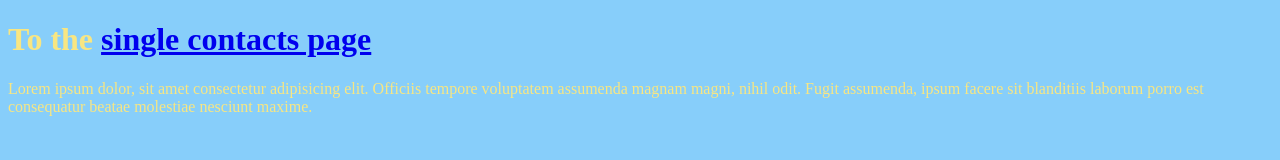
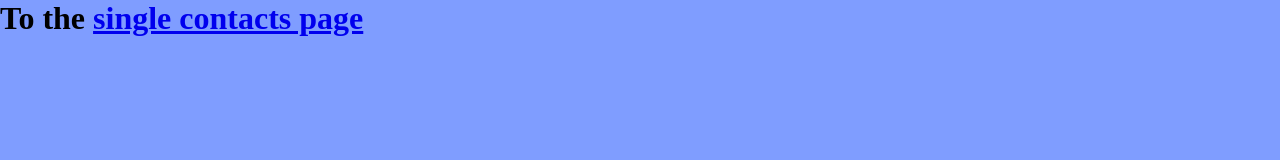
Before and after one commit to hajimonsur/tantalus-phonebook, a plain HTML site: page index.html in a window 1280 px wide. Drawn offline with Linux system fonts and the light colour scheme.

Commit message:
Normalized my CSS, removed the 'Testing the CSS', and changed the universal color to cyan-like

```diff
--- a/index.html
+++ b/index.html
@@ -22,13 +22,6 @@
     </div>
 
 
-    <!-- Testing my CSS -->
-    <div>
-        <p>Lorem ipsum dolor, sit amet consectetur adipisicing elit. Officiis tempore voluptatem assumenda magnam magni,
-            nihil odit. Fugit assumenda, ipsum facere sit blanditiis laborum porro est consequatur beatae molestiae
-            nesciunt maxime.</p>
-    </div>
-
 
 
 
--- a/styles/style.css
+++ b/styles/style.css
@@ -1,7 +1,8 @@
-
-#main {
-    background-color: lightskyblue;
-    color: rgb(248, 230, 130)
+*{
+    margin: 0px;
+    box-sizing: border-box;
+    padding: 0px;
+    background-color: rgb(127 157 255);
 }
 
 #displaycontacts {
```
